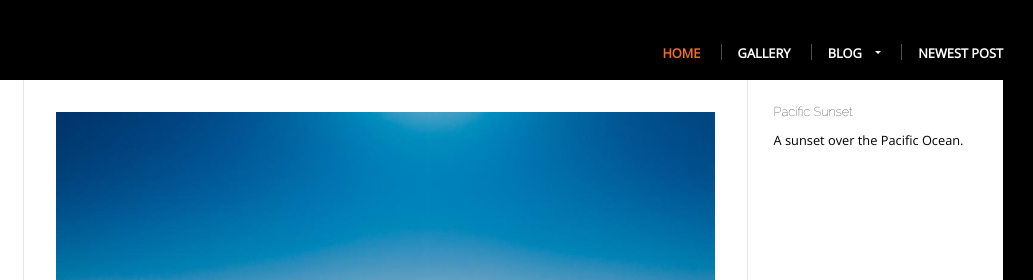
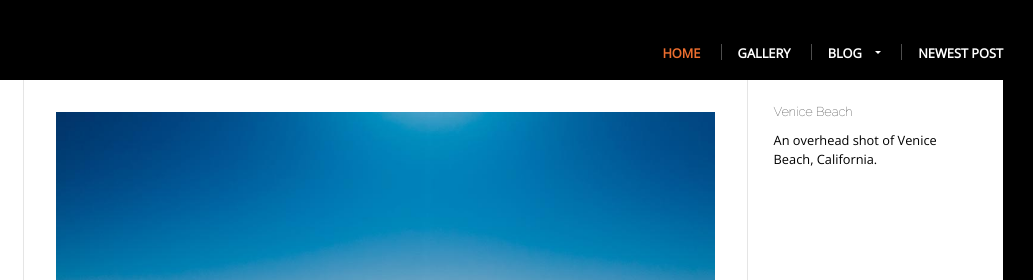
Before and after one commit to trayharrington/trayharrington.github.io, a plain HTML site: page _site/gallery/index.html in a window 1280 px wide. Both pictures are taken after a click on the picture 150 px from the left and 178 px from the top of the page. Shown: the top 280 px of the page, 247-1280 px from the left. Drawn offline with nearby package versions, Linux system fonts and the light colour scheme.

Commit message:
Finish the JavaScript gallery

```diff
--- a/_site/gallery/index.html
+++ b/_site/gallery/index.html
@@ -145,12 +145,12 @@
   </div>
   <div class="col col-content">
     <div class="gallery-photo" id="gallery-photo">
-      <img src="/images/large/boat.jpg" alt="Catamaran">
+      <img src="/images/large/beach.jpg" alt="Venice Beach">
     </div>
   </div>
   <div class="col col-aside gallery-info" id="gallery-info">
-    <h3 class="title">Pacific Sunset</h3>
-    <p class="description">A sunset over the Pacific Ocean.</p>
+    <h3 class="title">Venice Beach</h3>
+    <p class="description">An overhead shot of Venice Beach, California.</p>
   </div>
 </div>
 
--- a/js/gallery.js
+++ b/js/gallery.js
@@ -16,6 +16,14 @@ function activateGallery() {
 			let currentClass = "current";
 			document.querySelector(".current").classList.remove(currentClass);
 			thumbnail.parentNode.classList.add(currentClass);
+
+			// Update image info.
+			let galleryInfo = document.querySelector("#gallery-info");
+			let title       = galleryInfo.querySelector(".title");
+			let description       = galleryInfo.querySelector(".description");
+
+			title.innerHTML       = thumbnail.dataset.title;
+			description.innerHTML = thumbnail.dataset.description;
 		});
 	});
 }
```
Also changed, not shown: _site/js/gallery.js (+8 -0 lines), gallery/index.html (+3 -3 lines).
